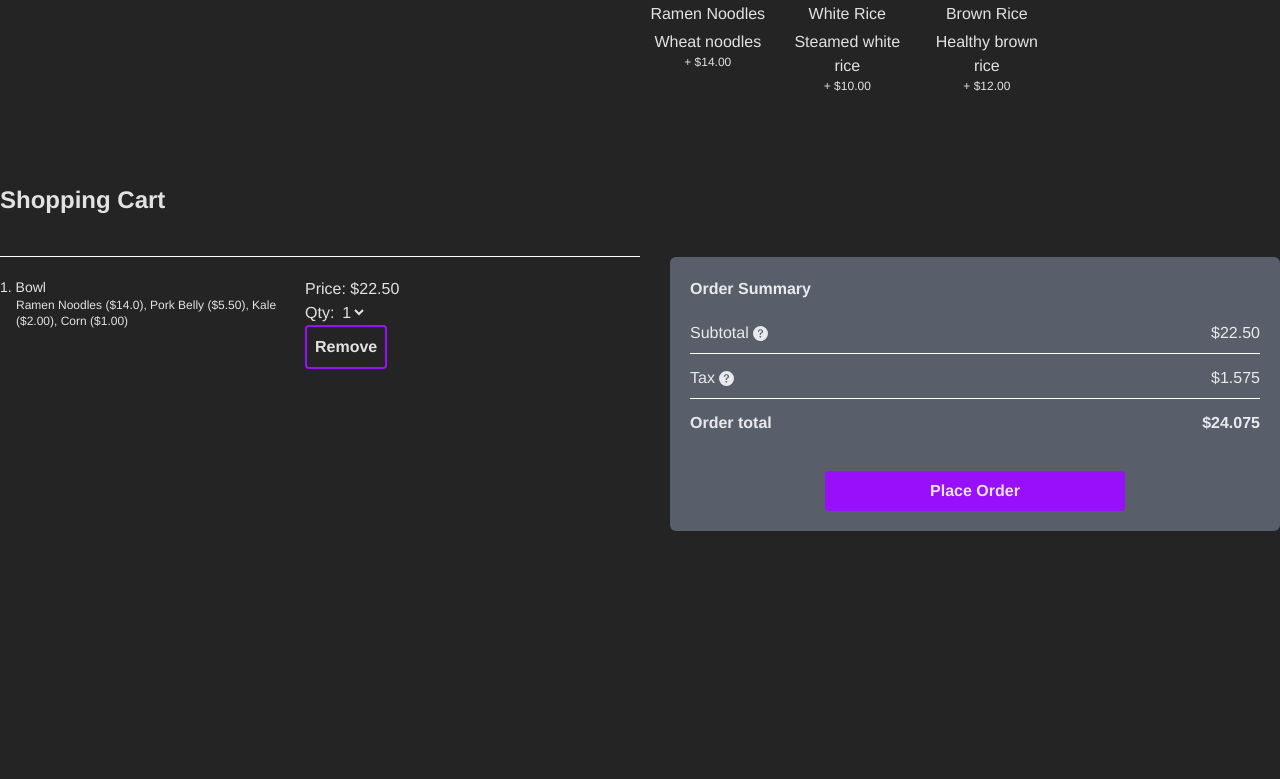
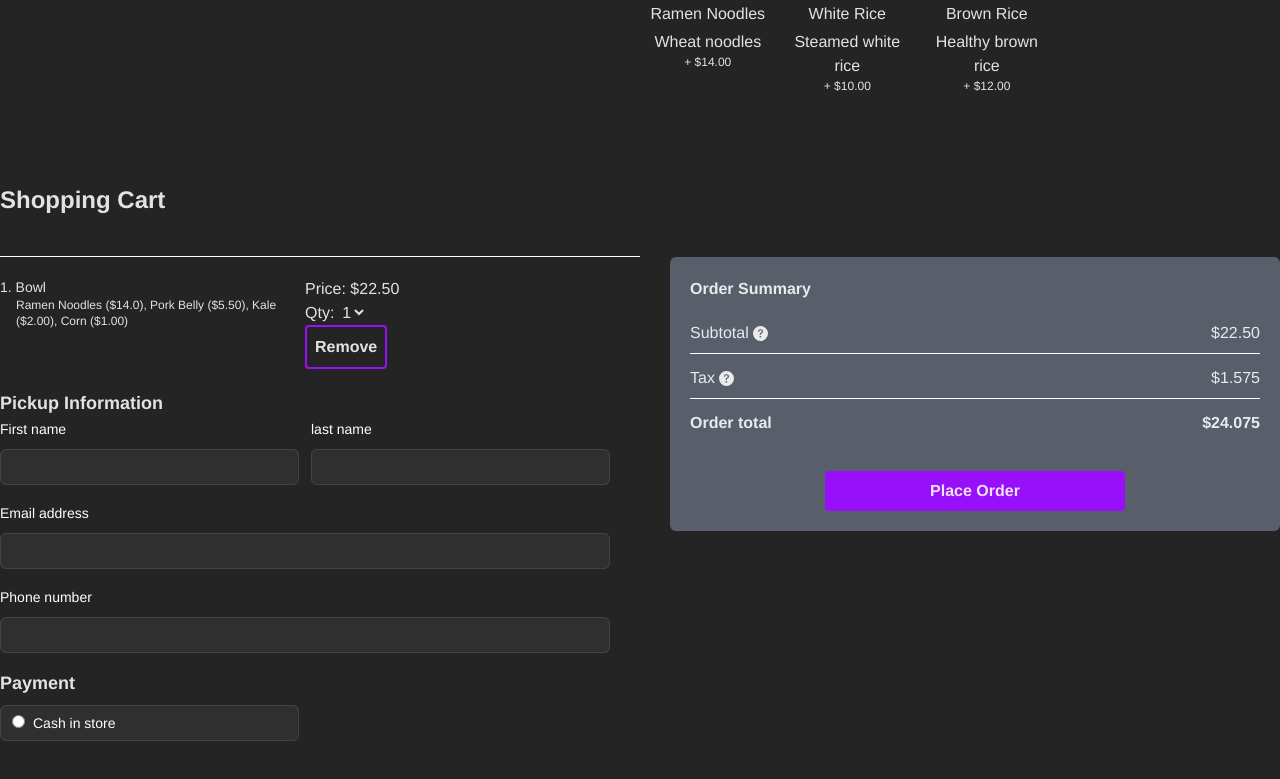
Before and after one commit to svonharris/food-order-app, a React (Vite) app: page / in a window 1280 px wide. Shown: the part 972-1751 px from the top of the page. Before the commit the page ends 1543 px from the top, so only its background shows below. Built offline with nearby package versions, Linux system fonts and the light colour scheme.

Commit message:
Added OrderForm component, added a container div for styling.

```diff
--- a/src/components/ShoppingCart/ShoppingCart.tsx
+++ b/src/components/ShoppingCart/ShoppingCart.tsx
@@ -1,3 +1,4 @@
+import OrderForm from "../Forms/OrderForm";
 import { BsQuestionCircleFill } from "react-icons/bs";
 // import { RiDeleteBin5Fill } from "react-icons/ri";
 
@@ -33,8 +34,12 @@ const ShoppingCart = () => {
               Remove
             </button>
           </div>
+          <div className="col-span-2 mt-5">
+            <OrderForm />
+          </div>
         </div>
         {/* Order Summary */}
+        <div>
           <div className="p-5 bg-gray-500/75 rounded-md">
             <h3 className="font-bold mb-3">Order Summary</h3>
             <p className="mb-1 py-2 border-b border-b-white border-solid grid grid-cols-2">
@@ -60,6 +65,7 @@ const ShoppingCart = () => {
           </div>
         </div>
       </div>
+    </div>
   );
 };
 
```
Lines whose indentation alone changed are shown as unchanged.
